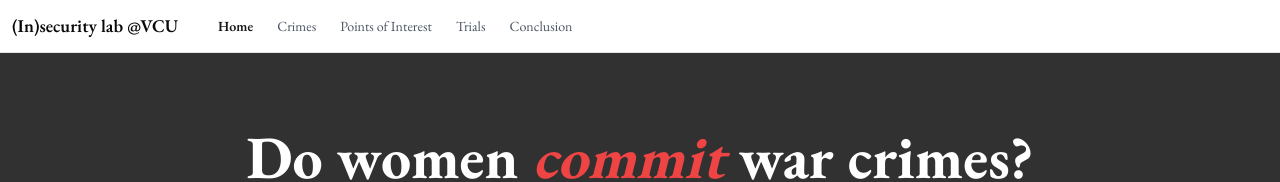
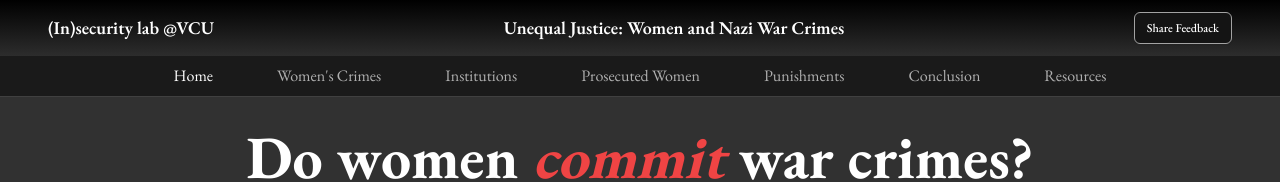
Before and after one commit to Nan3rC0re/in-security-lab-map, a Next.js app: page / in a window 1280 px wide. Shown: the top 182 px of the page. Built offline with nearby package versions, Linux system fonts and the light colour scheme.

Commit message:
fixed navbar

```diff
--- a/components/my-components/navbar.tsx
+++ b/components/my-components/navbar.tsx
@@ -1,72 +1,65 @@
-"use client"
+"use client";
 
-import React, { useState, useEffect } from "react"
-import Link from "next/link"
-import { usePathname } from "next/navigation"
-import { Button } from "@/components/ui/button"
-import { Menu, X } from "lucide-react"
-import { motion, AnimatePresence } from "framer-motion"
+import React, { useState, useEffect } from "react";
+import Link from "next/link";
+import { usePathname } from "next/navigation";
+import { Button } from "@/components/ui/button";
+import {
+  Drawer,
+  DrawerClose,
+  DrawerContent,
+  DrawerFooter,
+  DrawerHeader,
+  DrawerTitle,
+  DrawerTrigger,
+} from "@/components/ui/drawer";
+import { Menu } from "lucide-react";
 
 export default function Navbar() {
-  const [isMenuOpen, setIsMenuOpen] = useState(false)
-  const [scrolled, setScrolled] = useState(false)
-  const [isMobile, setIsMobile] = useState(false)
-  const pathname = usePathname()
-
-  const toggleMenu = () => {
-    setIsMenuOpen(!isMenuOpen)
-    document.body.style.overflow = !isMenuOpen ? "hidden" : "unset"
-  }
-
-  useEffect(() => {
-    const handleScroll = () => {
-      setScrolled(window.scrollY > 20)
-    }
-
-    const handleResize = () => {
-      setIsMobile(window.innerWidth < 768)
-      if (window.innerWidth >= 768) {
-        setIsMenuOpen(false)
-        document.body.style.overflow = "unset"
-      }
-    }
-
-    window.addEventListener("scroll", handleScroll)
-    window.addEventListener("resize", handleResize)
-    handleResize()
-
-    return () => {
-      window.removeEventListener("scroll", handleScroll)
-      window.removeEventListener("resize", handleResize)
-      document.body.style.overflow = "unset"
-    }
-  }, [])
+  const [showMenu, setShowMenu] = useState(false);
+  const [drawerOpen, setDrawerOpen] = useState(false);
+  const pathname = usePathname();
 
   const navLinks = [
     { href: "/", label: "Home" },
-    { href: "/crimes", label: "Crimes" },
-    { href: "/poi", label: "Points of Interest" },
-    { href: "/trials", label: "Trials" },
+    { href: "/crimes", label: "Women's Crimes" },
+    { href: "/poi", label: "Institutions" },
+    { href: "/trials", label: "Prosecuted Women" },
+    { href: "/punishments", label: "Punishments" },
     { href: "/conclusion", label: "Conclusion" },
-  ]
+    { href: "/resources", label: "Resources" },
+  ];
 
+  useEffect(() => {
+    const handleResize = () => {
+      setShowMenu(window.innerWidth < 768);
+    };
+
+    handleResize();
+    window.addEventListener("resize", handleResize);
+
+    return () => {
+      window.removeEventListener("resize", handleResize);
+    };
+  }, []);
+
+  const handleNavLinkClick = () => {
+    setDrawerOpen(false);
+  };
+
+  const MobileNav = () => {
     return (
-    <nav
-      className={`fixed top-0 left-0 w-full p-3 flex border-b justify-between items-center transition-all duration-300 z-50 ${
-        scrolled || isMenuOpen ? "bg-white shadow-md" : "bg-white"
-      }`}
-    >
-      <div className="flex items-center">
-        <Link href="/" className="font-semibold text-lg mr-10">
-          (In)security lab @VCU
-        </Link>
-        <div className="hidden md:flex gap-6 items-center">
+      <div className="p-4">
+        <div className="flex flex-col items-center">
           {navLinks.map((link) => (
             <Link
               key={link.href}
               href={link.href}
-              className={`text-sm transition-colors duration-200 hover:text-primary ${
-                pathname === link.href ? "text-primary font-semibold" : "text-gray-600"
+              onClick={handleNavLinkClick}
+              className={`text-lg md:text-sm transition-colors duration-200 hover:text-white/65 text-white/95 ${
+                pathname === link.href
+                  ? " bg-[#292929] w-full px-3 py-4 rounded-xl"
+                  : " px-3 py-4 w-full rounded-xl "
               }`}
             >
               {link.label}
@@ -74,44 +67,85 @@
           ))}
         </div>
       </div>
-      {isMobile && (
+    );
+  };
+
+  return (
+    <nav className="fixed top-0 left-0 w-full flex flex-col justify-between border-b border-neutral-700 items-center transition-all duration-300 z-50 text-white bg-gradient-to-b from-black to-[#4d4d4d]">
+      <div className="main-header-nav w-full flex justify-between items-center py-3 px-12 max-sm:px-4">
+        <Link
+          href="https://rampages.us/insecuritylab/"
+          className="font-semibold text-lg"
+          target="_blank"
+        >
+          (In)security lab @VCU
+        </Link>
+        <h1 className="font-semibold lg:text-lg text-center max-md:hidden">
+          Unequal Justice: Women and Nazi War Crimes
+        </h1>
         <Button
-          onClick={toggleMenu}
+          size="sm"
           variant="outline"
-          size="icon"
-          className="z-50"
-          aria-label="Toggle menu"
+          className="text-white border-neutral-400 bg-[#141414] max-md:hidden"
         >
-          {isMenuOpen ? <X className="h-6 w-6" /> : <Menu className="h-6 w-6" />}
+          Share Feedback
         </Button>
+        {showMenu && (
+          <Drawer open={drawerOpen} onOpenChange={setDrawerOpen}>
+            <DrawerTrigger asChild>
+              <Button
+                size="sm"
+                // variant="outline"
+                className="text-white border-neutral-600 bg-[#141414] border"
+                onClick={() => setDrawerOpen(true)}
+              >
+                <Menu size={15} />
+              </Button>
+            </DrawerTrigger>
+            <DrawerContent className="bg-[#1a1a1a] border border-neutral-700 text-white">
+              <div className="w-full">
+                <DrawerHeader className="w-full text-center flex justify-center mt-10">
+                  <DrawerTitle>
+                    Unequal Justice: Women and Nazi War Crimes
+                  </DrawerTitle>
+                </DrawerHeader>
+                <MobileNav />
+                <DrawerFooter>
+                  <DrawerClose asChild>
+                    <Button
+                      variant="outline"
+                      className="border h-12 border-neutral-600 bg-neutral-900 w-full"
+                      onClick={() => setDrawerOpen(false)}
+                    >
+                      Back
+                    </Button>
+                  </DrawerClose>
+                </DrawerFooter>
+              </div>
+            </DrawerContent>
+          </Drawer>
         )}
+      </div>
 
-      <AnimatePresence>
-        {isMenuOpen && isMobile && (
-          <motion.div
-            initial={{ opacity: 0, y: -20 }}
-            animate={{ opacity: 1, y: 0 }}
-            exit={{ opacity: 0, y: -20 }}
-            transition={{ duration: 0.2 }}
-            className="fixed inset-0 bg-white flex flex-col justify-start pt-20 p-5 z-40"
-          >
+      {/* Secondary Navigation */}
+      <div className="max-md:hidden secondary-nav flex items-center w-full justify-center p-2 bg-[#1a1a1a]">
+        <div className="flex gap-4 lg:gap-16 md:gap-14 items-center">
           {navLinks.map((link) => (
             <Link
               key={link.href}
               href={link.href}
-                className={`text-lg justify-start w-full mb-4 py-2 px-4 rounded-md transition-colors duration-200 ${
+              onClick={handleNavLinkClick}
+              className={`text-md ${
                 pathname === link.href
-                    ? "bg-primary text-white"
-                    : "text-gray-600 hover:bg-gray-100"
+                  ? "text-white"
+                  : "transition-colors duration-200 hover:text-white text-white/65 "
               }`}
-                onClick={toggleMenu}
             >
               {link.label}
             </Link>
           ))}
-          </motion.div>
-        )}
-      </AnimatePresence>
+        </div>
+      </div>
     </nav>
-  )
+  );
 }
--- /dev/null
+++ b/components/ui/drawer.tsx
@@ -0,0 +1,118 @@
+"use client"
+
+import * as React from "react"
+import { Drawer as DrawerPrimitive } from "vaul"
+
+import { cn } from "@/lib/utils"
+
+const Drawer = ({
+  shouldScaleBackground = true,
+  ...props
+}: React.ComponentProps<typeof DrawerPrimitive.Root>) => (
+  <DrawerPrimitive.Root
+    shouldScaleBackground={shouldScaleBackground}
+    {...props}
+  />
+)
+Drawer.displayName = "Drawer"
+
+const DrawerTrigger = DrawerPrimitive.Trigger
+
+const DrawerPortal = DrawerPrimitive.Portal
+
+const DrawerClose = DrawerPrimitive.Close
+
+const DrawerOverlay = React.forwardRef<
+  React.ElementRef<typeof DrawerPrimitive.Overlay>,
+  React.ComponentPropsWithoutRef<typeof DrawerPrimitive.Overlay>
+>(({ className, ...props }, ref) => (
+  <DrawerPrimitive.Overlay
+    ref={ref}
+    className={cn("fixed inset-0 z-50 bg-black/80", className)}
+    {...props}
+  />
+))
+DrawerOverlay.displayName = DrawerPrimitive.Overlay.displayName
+
+const DrawerContent = React.forwardRef<
+  React.ElementRef<typeof DrawerPrimitive.Content>,
+  React.ComponentPropsWithoutRef<typeof DrawerPrimitive.Content>
+>(({ className, children, ...props }, ref) => (
+  <DrawerPortal>
+    <DrawerOverlay />
+    <DrawerPrimitive.Content
+      ref={ref}
+      className={cn(
+        "fixed inset-x-0 bottom-0 z-50 mt-24 flex h-auto flex-col rounded-t-[10px] border bg-background",
+        className
+      )}
+      {...props}
+    >
+      <div className="mx-auto mt-4 h-2 w-[100px] rounded-full bg-muted" />
+      {children}
+    </DrawerPrimitive.Content>
+  </DrawerPortal>
+))
+DrawerContent.displayName = "DrawerContent"
+
+const DrawerHeader = ({
+  className,
+  ...props
+}: React.HTMLAttributes<HTMLDivElement>) => (
+  <div
+    className={cn("grid gap-1.5 p-4 text-center sm:text-left", className)}
+    {...props}
+  />
+)
+DrawerHeader.displayName = "DrawerHeader"
+
+const DrawerFooter = ({
+  className,
+  ...props
+}: React.HTMLAttributes<HTMLDivElement>) => (
+  <div
+    className={cn("mt-auto flex flex-col gap-2 p-4", className)}
+    {...props}
+  />
+)
+DrawerFooter.displayName = "DrawerFooter"
+
+const DrawerTitle = React.forwardRef<
+  React.ElementRef<typeof DrawerPrimitive.Title>,
+  React.ComponentPropsWithoutRef<typeof DrawerPrimitive.Title>
+>(({ className, ...props }, ref) => (
+  <DrawerPrimitive.Title
+    ref={ref}
+    className={cn(
+      "text-lg font-semibold leading-none tracking-tight",
+      className
+    )}
+    {...props}
+  />
+))
+DrawerTitle.displayName = DrawerPrimitive.Title.displayName
+
+const DrawerDescription = React.forwardRef<
+  React.ElementRef<typeof DrawerPrimitive.Description>,
+  React.ComponentPropsWithoutRef<typeof DrawerPrimitive.Description>
+>(({ className, ...props }, ref) => (
+  <DrawerPrimitive.Description
+    ref={ref}
+    className={cn("text-sm text-muted-foreground", className)}
+    {...props}
+  />
+))
+DrawerDescription.displayName = DrawerPrimitive.Description.displayName
+
+export {
+  Drawer,
+  DrawerPortal,
+  DrawerOverlay,
+  DrawerTrigger,
+  DrawerClose,
+  DrawerContent,
+  DrawerHeader,
+  DrawerFooter,
+  DrawerTitle,
+  DrawerDescription,
+}
--- a/package.json
+++ b/package.json
@@ -9,6 +9,7 @@
     "lint": "next lint"
   },
   "dependencies": {
+    "@radix-ui/react-dialog": "^1.1.2",
     "@radix-ui/react-icons": "^1.3.0",
     "@radix-ui/react-slider": "^1.2.1",
     "@radix-ui/react-slot": "^1.1.0",
@@ -21,7 +22,8 @@
     "react": "^18",
     "react-dom": "^18",
     "tailwind-merge": "^2.5.3",
-    "tailwindcss-animate": "^1.0.7"
+    "tailwindcss-animate": "^1.0.7",
+    "vaul": "^1.1.0"
   },
   "devDependencies": {
     "@types/node": "^20",
```
Also changed, not shown: 1 other file (tests, documents, lock files or other folders). Lines whose indentation alone changed are shown as unchanged.
